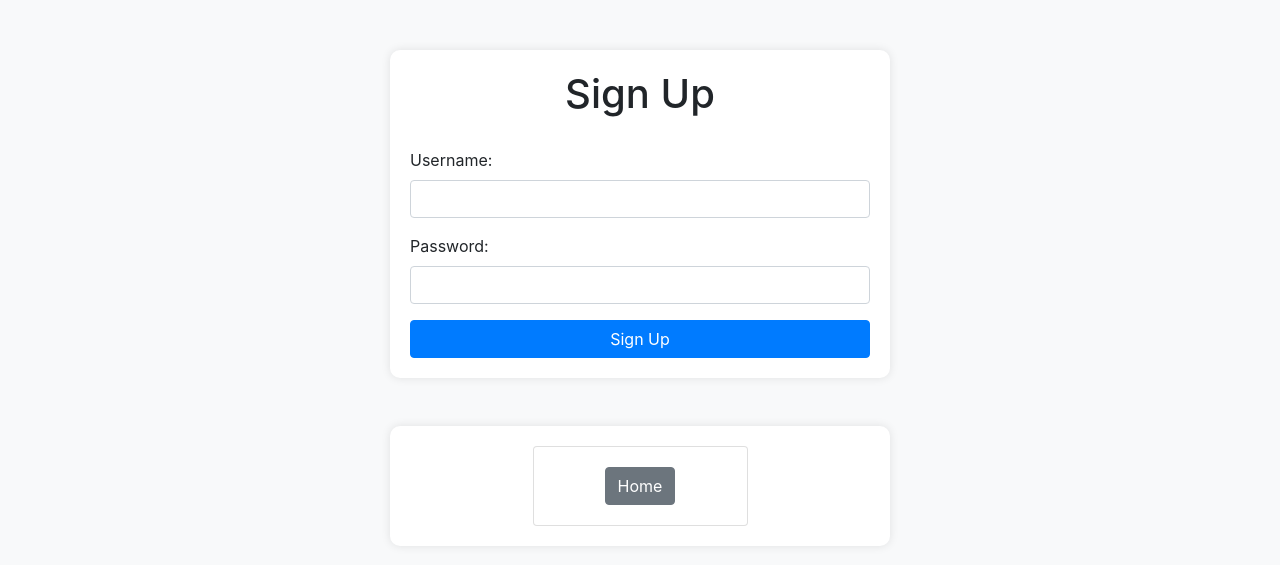
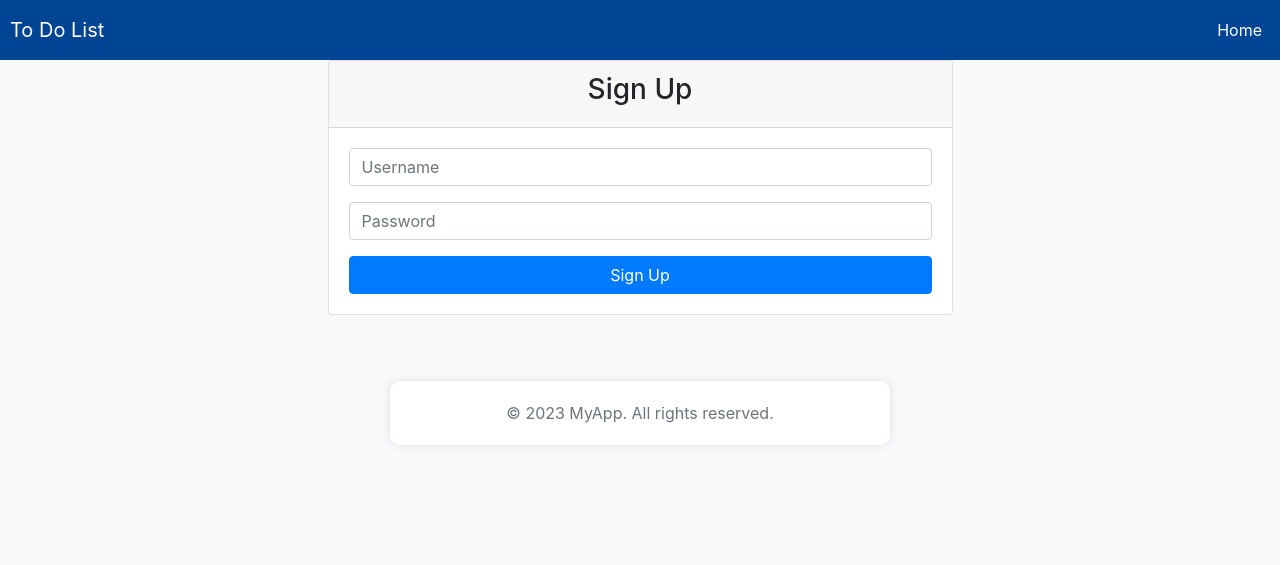
Before and after one commit to imamchris/ToDo, a Flask app: page /signup in a window 1280 px wide. Shown: the top 565 px of the page. Run offline with Flask 3, Linux system fonts and the light colour scheme; some libraries are stand-ins or nearby versions.

Commit message:
Changed and updated the style of the login and signup pages

```diff
--- a/templates/signup.html
+++ b/templates/signup.html
@@ -2,9 +2,10 @@
 <html lang="en">
 <head>
     <meta charset="UTF-8">
-    <title>Sign Up</title>
-    <!-- Bootstrap CSS -->
-    <link href="https://stackpath.bootstrapcdn.com/bootstrap/4.5.2/css/bootstrap.min.css" rel="stylesheet">
+    <meta name="viewport" content="width=device-width, initial-scale=1.0">
+    <link rel="stylesheet" href="https://stackpath.bootstrapcdn.com/bootstrap/4.5.2/css/bootstrap.min.css">
+    <link rel="stylesheet" href="{{ url_for('static', filename='styles.css') }}">
+    <title>Sign Up Page</title>
     <style>
         body {
             background-color: #f8f9fa;
@@ -33,46 +34,54 @@
     </style>
 </head>
 <body>
-    <div class="container">
-        <h1>Sign Up</h1>
-        <form method="POST" action="{{ url_for('signup') }}">
+    <nav class="navbar navbar-expand-lg navbar-light" style="background-color: #004494; padding: 10px;">
+        <a class="navbar-brand" href="#" style="color: white;">To Do List</a>
+        <div class="collapse navbar-collapse">
+            <ul class="navbar-nav ml-auto">
+                <li class="nav-item">
+                    <a class="nav-link" href="/" style="color: white;">Home</a>
+                </li>
+            </ul>
+        </div>
+    </nav>
+
+
+    <div class="row justify-content-center">
+        <div class="col-md-6">
+            <div class="card">
+                <div class="card-header text-center">
+                    <h3>Sign Up</h3>
+                </div>
+                <div class="card-body">
+                    <form action="/signup" method="post">
                         <div class="form-group">
-                <label for="username">Username:</label>
-                <input type="text" class="form-control" id="username" name="username" required>
+                            <input type="text" class="form-control" name="username" placeholder="Username" required>
                         </div>
                         <div class="form-group">
-                <label for="password">Password:</label>
-                <input type="password" class="form-control" id="password" name="password" required>
+                            <input type="password" class="form-control" name="password" placeholder="Password" required>
                         </div>
                         <button type="submit" class="btn btn-primary btn-block">Sign Up</button>
                     </form>
+                </div>
+            </div>
             {% with messages = get_flashed_messages(with_categories=true) %}
             {% if messages %}
-                <ul class="mt-3">
+            <div class="mt-3">
                 {% for category, message in messages %}
-                        <li class="alert alert-{{ category }}">{{ message }}</li>
+                <div class="alert alert-{{ category }}" role="alert"> {{ message }}</div>
                 {% endfor %}
-                </ul>
+            </div>
         {% endif %}
         {% endwith %}
         </div>
-
-
-    <div class="container mt-5">
-        <div class="row justify-content-center">
-            <div class="col-md-6">
-                <div class="card">
-                    <div class="card-body text-center">
-                        <form action="{{ url_for('home') }}" method="get">
-                            <button type="submit" class="btn btn-secondary">Home</button>
-                        </form>
-                    </div>
-                </div>
-            </div>
-        </div>
     </div>
 
-    <!-- Bootstrap JS and dependencies -->
+    <footer class="footer mt-auto py-3 bg-light">
+        <div class="container text-center">
+            <span class="text-muted">&copy; 2023 MyApp. All rights reserved.</span>
+        </div>
+    </footer>
+
     <script src="https://code.jquery.com/jquery-3.5.1.slim.min.js"></script>
     <script src="https://cdn.jsdelivr.net/npm/@popperjs/core@2.5.4/dist/umd/popper.min.js"></script>
     <script src="https://stackpath.bootstrapcdn.com/bootstrap/4.5.2/js/bootstrap.min.js"></script>
```
Also changed, not shown: templates/login.html (+15 -12 lines), user_data.db. Lines whose indentation alone changed are shown as unchanged.
